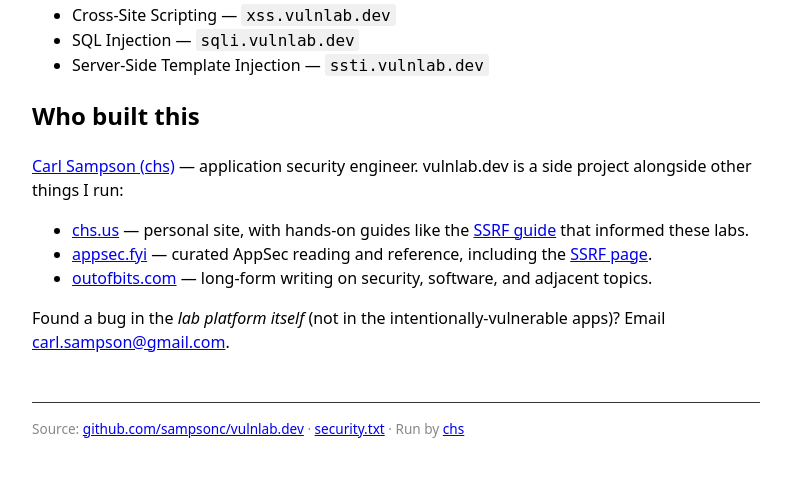
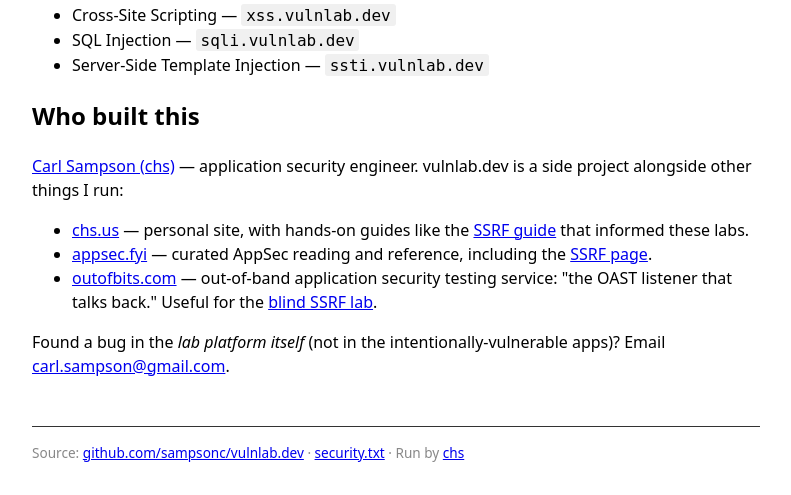
Before and after one commit to sampsonc/vulnlab.dev, a Flask app: template apps/landing/templates/index.html in a window 1280 px wide. Shown: the part 404-899 px from the top of the page, without its empty margins (244-1035 px from the left). Before the commit the page ends 842 px from the top, so only its background shows below. Run offline with Flask 3, Linux system fonts and the light colour scheme; the template is opened without the code that fills it, so the values that code supplies are empty.

Commit message:
Sharpen outofbits.com description on landing page
It's an OAST (out-of-band) listener service, not just a blog — directly
relevant to the blind SSRF lab. Add a cross-link.

Co-Authored-By: Claude Opus 4.7 (1M context) <noreply@anthropic.com>

```diff
--- a/apps/landing/templates/index.html
+++ b/apps/landing/templates/index.html
@@ -65,7 +65,7 @@ code { font-family: ui-monospace, monospace; padding: .1em .3em; border-radius:
 <ul>
     <li><a href="https://chs.us/">chs.us</a> — personal site, with hands-on guides like the <a href="https://chs.us/guides/ssrf/">SSRF guide</a> that informed these labs.</li>
     <li><a href="https://appsec.fyi/">appsec.fyi</a> — curated AppSec reading and reference, including the <a href="https://appsec.fyi/ssrf.html">SSRF page</a>.</li>
-    <li><a href="https://outofbits.com/">outofbits.com</a> — long-form writing on security, software, and adjacent topics.</li>
+    <li><a href="https://outofbits.com/">outofbits.com</a> — out-of-band application security testing service: "the OAST listener that talks back." Useful for the <a href="https://ssrf.vulnlab.dev/blind/">blind SSRF lab</a>.</li>
 </ul>
 <p>
     Found a bug in the <em>lab platform itself</em> (not in the intentionally-vulnerable apps)? Email <a href="mailto:carl.sampson@gmail.com">carl.sampson@gmail.com</a>.
```
